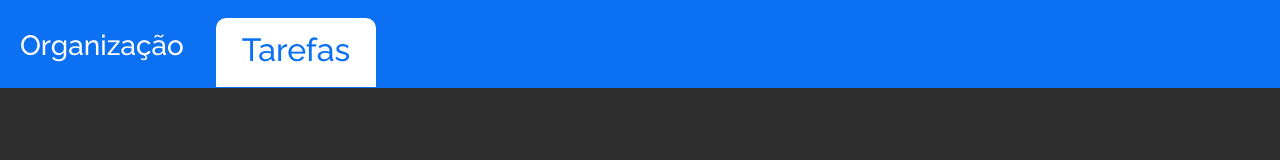
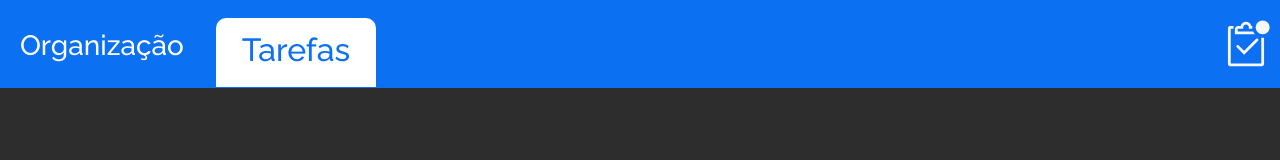
Before and after one commit to Brandolt55/tarefa-page, a React (Vite) app: page / in a window 1280 px wide. Shown: the top 160 px of the page. Built offline with nearby package versions, Linux system fonts and the light colour scheme.

Commit message:
mudando estilos basicos do site

```diff
--- a/src/components/Header/Header.jsx
+++ b/src/components/Header/Header.jsx
@@ -1,5 +1,6 @@
 import React from 'react';
 import './index.scss';
+import task from "../../../public/taskicon.svg"
 
 const Header = () => {
   return (
@@ -11,6 +12,7 @@ const Header = () => {
         <h2>Tarefas</h2>
         <div className='caixa-tarefa'></div>
       </div>
+      <img src={task} alt="Ícone de Tarefa" className="task-icon" />
     </div>
   );
 };
--- a/src/components/Header/index.scss
+++ b/src/components/Header/index.scss
@@ -6,6 +6,12 @@
   height: 88px;
   display: flex;
   align-items: center; /* Centraliza verticalmente os itens */
+
+  .task-icon{
+    margin-left: 66%;
+    background-color: $header-background;
+    width: 50px;
+  }
 
   &__organizacao,
   &__tarefas {
```
